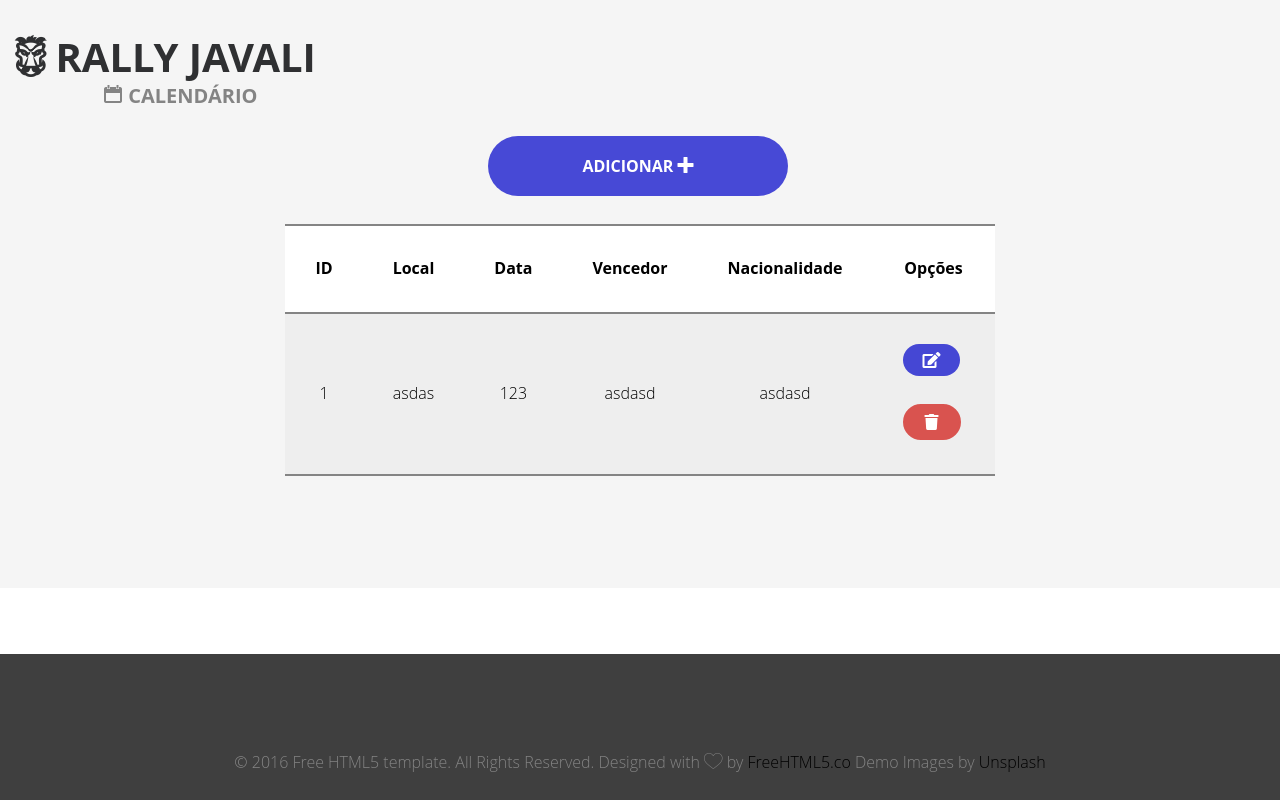
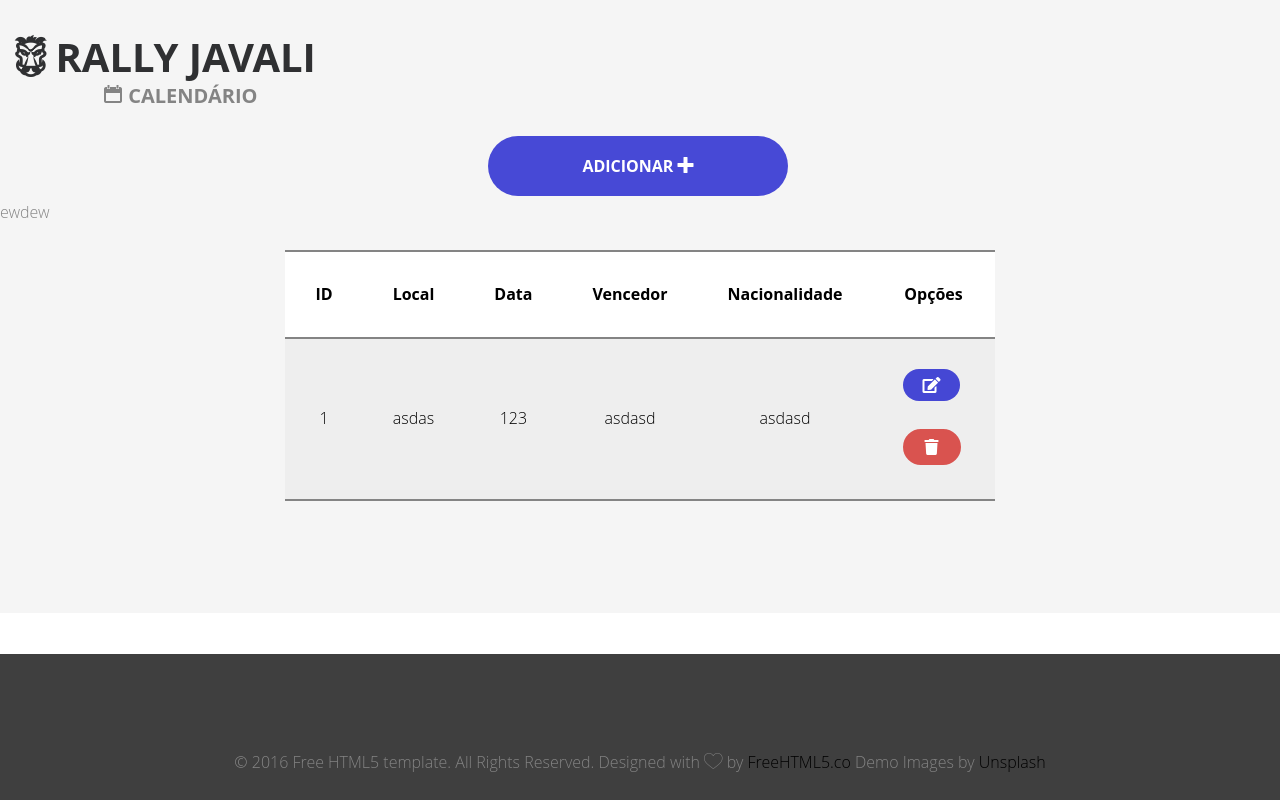
Before and after one commit to rlopes706/PapRui, a PHP site: page /Admin/calendario.php in a window 1280 px wide. Run offline with PHP 8.4, Linux system fonts and the light colour scheme; data comes from the database, SQL or seed files in the repository; some web fonts are replaced.

```diff
--- a/Admin/calendario.php
+++ b/Admin/calendario.php
@@ -17,7 +17,7 @@ $result = mysqli_query($con, $sql);
                 </div>
             </div>
         </div>
-
+ewdew
         <p></p>
         <div class="active">
             <div class="container">
```
